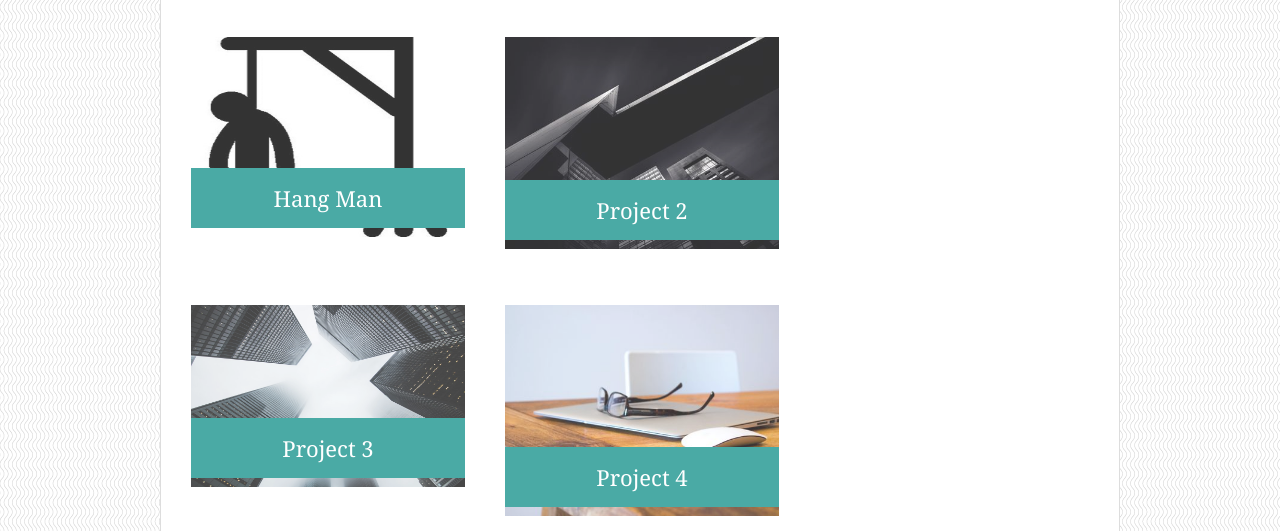
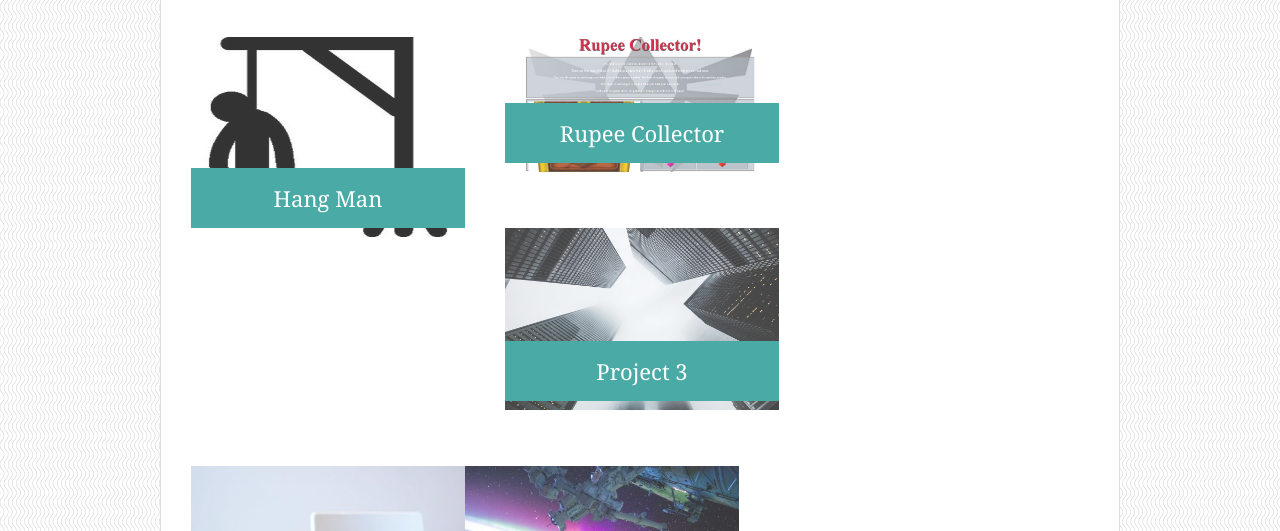
Before and after one commit to cwood89/cwood89.github.io, a plain HTML site: page portfolio.html in a window 1280 px wide. Shown: the part 269-800 px from the top of the page. Drawn offline with Linux system fonts and the light colour scheme.

Commit message:
added project to portfolio page

```diff
--- a/portfolio.html
+++ b/portfolio.html
@@ -27,8 +27,8 @@
             <a href="https://cwood89.github.io/Word-Guess-Game/"><h3>Hang Man</h3></a>
         </div>
         <div class="work">
-            <img src="assets/images/placeholder_2.jpg" alt="Project2">
-            <h3>Project 2</h3>
+            <img src="assets/images/rupee-collector.jpg" alt="Rupee Collector">
+            <a href="https://cwood89.github.io/Rupee-Collector"><h3>Rupee Collector</h3></a>
         </div>
         <div class="work">
             <img src="assets/images/placeholder_3.jpg" alt="Project3">
```
Also changed, not shown: assets/images/rupee-collector.JPG (added).
